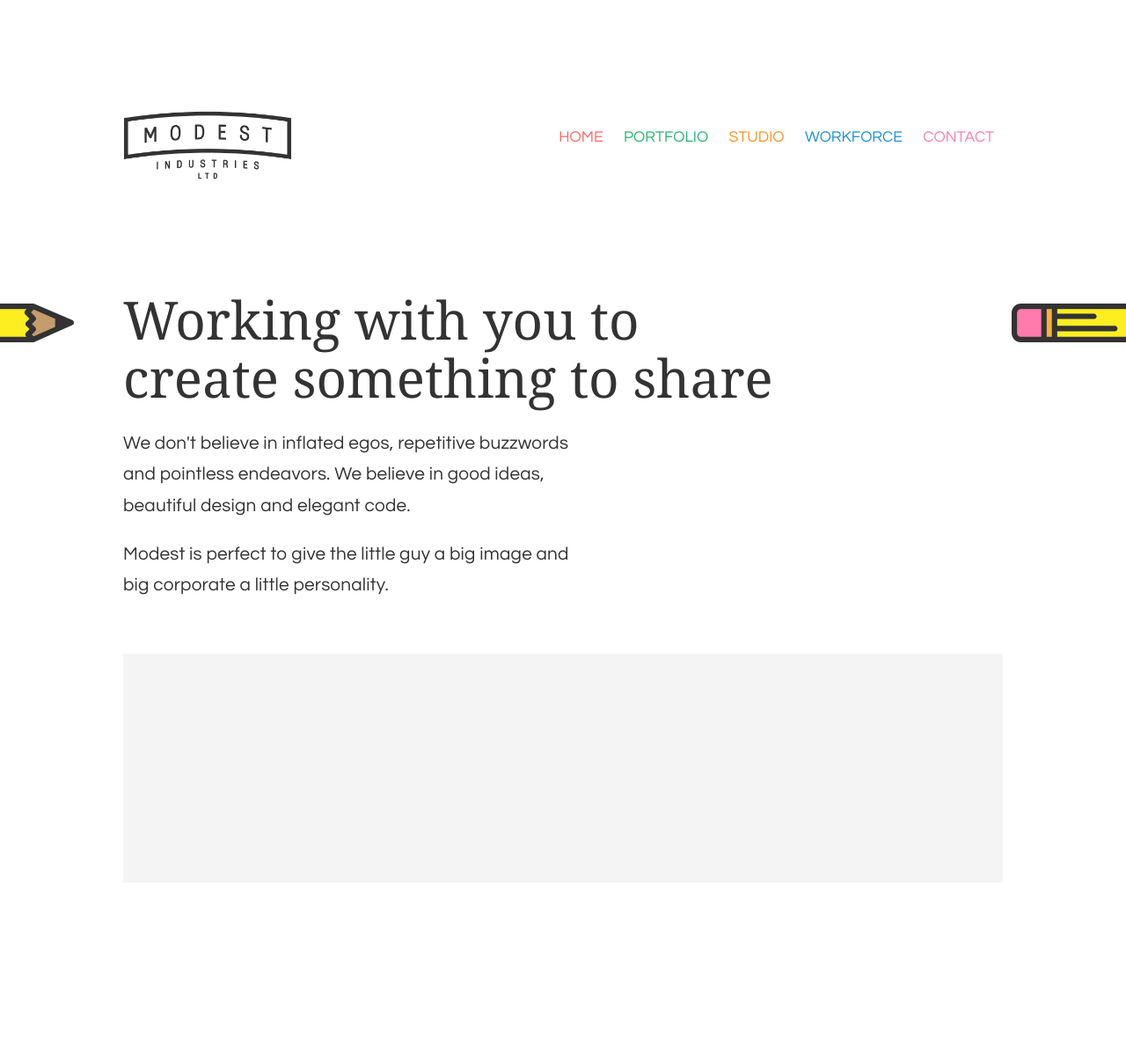
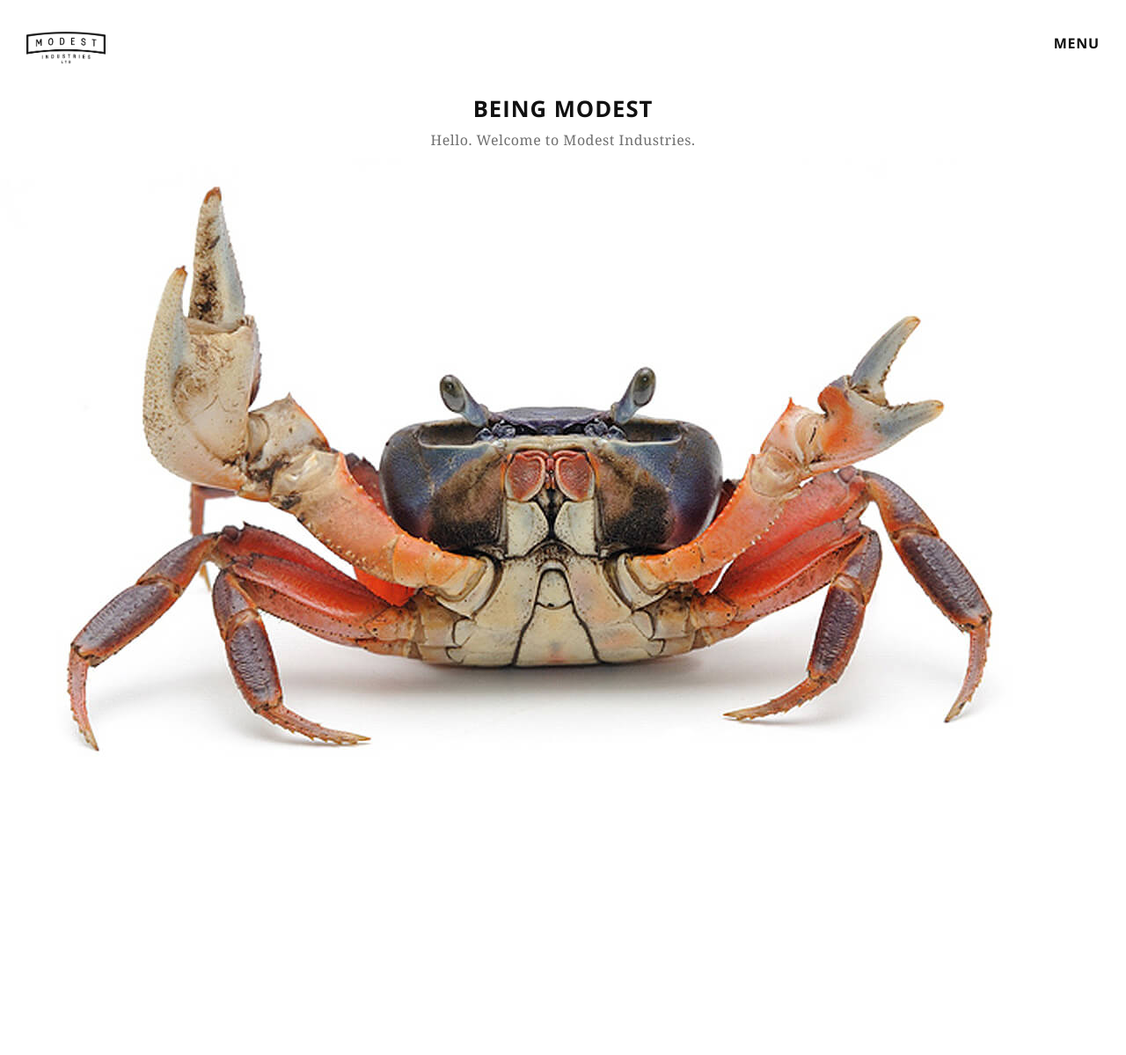
Before and after one commit to thisismodest/modestindustries.co, a PHP site: page / in a window 1280 px wide. Shown: the whole page at 88% size. Before the commit the page ends 676 px from the top, so only its background shows below. Run offline with PHP 8.4, Linux system fonts and the light colour scheme.

Commit message:
Started the January 2016 Modest Industries website build

```diff
--- a/index.html
+++ b/index.html
@@ -14,34 +14,37 @@
   <body>
     <div class="container">
       <div class="header">
-        <div class="logo banner"></div>
-        <div class="menu-btn" onclick="toggleMenu()">MENU</div>
-        <div id="menu">
-          <ul>
-            <li><a class="red" href="#">HOME</a></li>
-            <li><a class="green" href="#">PORTFOLIO</a></li>
-            <li><a class="orange" href="#">STUDIO</a></li>
-            <li><a class="blue" href="#">WORKFORCE</a></li>
-            <li><a class="pink" href="#">CONTACT</a></li>
-          </ul>
+        <div class="logo banner">
+          <a href="#">
+            <!-- <svg width="90" height="36">
+              <image xlink:href="img/modest-industries-banner-logo.svg" src="img/modest-industries-banner-logo.png" width="90" height="36" />
+            </svg> -->
+
+          <img src="img/modest-industries-banner-logo.png" alt="Modest Industries Logo"></a>
         </div>
+        <div class="menu-btn" onclick="toggleMenu()">MENU<img id="menu-close-x" src="img/x.png" alt="Close Menu"/></div>
       </div>
 
-      <div class="main">
+      <!-- Dropdown menu -->
+      <div id="menu-drop">
+        <ul>
+          <li><a href="#">HOME</a></li>
+          <li><a href="#">PORTFOLIO</a></li>
+          <li><a href="#">STUDIO</a></li>
+          <li><a href="#">WORKFORCE</a></li>
+          <li><a href="#">CONTACT</a></li>
+        </ul>
+      </div>
 
-        <div class="section">
-          <div class="pencil">
-            <img class="pencil-one" src="img/pencil.svg"/>
-            <img class="pencil-two" src="img/pencil.svg"/>
-          </div>
-          <h1 class="intro">Working with you to<br>create something to share</h1>
-          <p>
-            We don't believe in inflated egos, repetitive buzzwords and pointless endeavors. We believe in good ideas, beautiful design and elegant code.
-          </p>
-          <p>
-            Modest is perfect to give the little guy a big image and big corporate a little personality.
-          </p>
-        </div>
+    <!-- Main Content -->
+     <div class="main">
+
+      <h1 class="intro-title">Being Modest</h1>
+      <p class="intro-subtitle">
+        Hello. Welcome to Modest Industries.
+      </p>
+      <img src="img/placeholder-crab.jpg" class="intro-image">
+
 
         <div class="section">
           <div class="content-box">
@@ -62,15 +65,18 @@
     <script>
 
       var menuOpen = false;
-      var menu = document.getElementById('menu');
+      var menu_drop = document.getElementById('menu-drop');
+      var menu_x = document.getElementById('menu-close-x');
 
       function toggleMenu(){
         if (!menuOpen) {
-          menu.style.display="block";
+          menu_drop.style.display="block";
+          menu_x.style.display="block";
           menuOpen = true;
           console.log("Menu opened");
         } else {
-          menu.style.display="none";
+          menu_drop.style.display="none";
+          menu_x.style.display="none";
           console.log("Menu closed");
           menuOpen = false;
         }
--- a/stylesheet.css
+++ b/stylesheet.css
@@ -1,5 +1,4 @@
-@import url(https://fonts.googleapis.com/css?family=Questrial);
-@import url(https://fonts.googleapis.com/css?family=Raleway:400,700);
+@import url(https://fonts.googleapis.com/css?family=Open+Sans:400,700,600italic);
 
 /* ==============================
               RESETS
@@ -9,7 +8,7 @@ h1, h2, h3, h4, h5, h6, p, blockquote, pre,
 abbr, address, cite, code,
 del, dfn, em, img, ins, kbd, q, samp,
 small, strong, sub, sup, var,
-b, i,
+b, i, p,
 dl, dt, dd, ol, ul, li,
 fieldset, form, label, legend,
 table, caption, tbody, tfoot, thead, tr, th, td,
@@ -33,21 +32,22 @@ a {
     background: transparent;
 }
 
+a:hover, a:visted {
+  color: inherit;
+  text-decoration: none;
+}
 
+img {
+  max-width: 100%;
+}
 
 /* ==============================
               GENERAL
    ============================== */
 
 p {
-  padding:0;
-  margin:0;
-}
-
-img {
   max-width: 100%;
 }
-
 
 
 /* ==============================
@@ -62,9 +62,15 @@ img {
 
 .header{
   position: relative;
-  padding: 40px 24px 0px;
-  margin-bottom:30px;
-  min-height: 200px;
+  padding: 36px 30px;
+  overflow: hidden;
+
+  -webkit-touch-callout: none;
+  -webkit-user-select: none;
+  -khtml-user-select: none;
+  -moz-user-select: none;
+  -ms-user-select: none;
+  user-select: none;
 }
 
 .section{
@@ -73,40 +79,62 @@ img {
 }
 
 .logo{
-  margin: auto;
+  float: left;
 }
 
 .banner{
-  width: 200px;
-  height: 65px;
-  margin-top:30px;
-  margin-bottom: 40px;
+  width:90px;
+  height:37px;
+  /*
   background-image: url("img/modest-industries-banner-logo.png");
-  background-position: top center;
   background-repeat: no-repeat;
-  background-size: 80%;
+  background-size: 100%;
+  */
 }
 
 .menu-btn {
-  width: 64px;
-  margin: 13px auto 0;
+  position: relative;
+  float:right;
   text-align: center;
-  border-bottom:2px solid black;
   cursor: pointer;
+  margin-top:4px;
 }
 
-#menu {
+#menu-close-x{
+  position: absolute;
+  bottom:-15px;
+  left:50%;
+  margin-left:-10px;
+  width: 8px;
+  height:8px;
+  padding:6px;
+
   display:none;
 }
 
-#menu ul{
-  display: block;
-  margin: 20px 0 60px;
+#menu-drop {
+  margin-bottom:36px;
+  display:none;
 }
 
-#menu li{
+#menu-drop ul{
+  display: block;
+  margin: 20px 0;
+}
+
+#menu-drop li{
   display: block;
   margin: 10px 0;
+}
+
+p.intro-subtitle,
+h1.intro-title {
+  width: 90%;
+  margin:0 auto;
+}
+
+img.intro-image{
+  margin:10px auto;
 }
 
 .content-box{
@@ -123,40 +151,48 @@ img {
              TYPOGRAPHY
    ============================== */
 body{
-  font-family: 'Questrial', sans-serif;
+  font-family: 'Georgia', Georgia, Times, 'Times New Roman', serif;
   font-size: 16px;
-  /*-webkit-font-smoothing: antialiased;*/
+  letter-spacing: 1px;
+  line-height: 1.2;
+  -webkit-font-smoothing: antialiased;
 }
 
-h1, h2, h3, h4, h5, h6 {
-  font-family: 'Georgia', Georgia, Times, 'Times New Roman', serif;
+h1, h2, h3, h4, h5, h6,
+#menu, .menu-btn, #menu-drop li {
+  font-family:'Open Sans', sans-serif;
+  font-weight: 700;
+  text-transform: uppercase;
+  text-align: center;
 }
 
 h1 {
-  font-size: 24px;
-  line-height: 1.2;
-  font-weight: normal;
+  font-size: 1.6em;
   margin-bottom: 24px;
 }
 
-h1.intro {
+h1.intro-title {
+  margin-bottom: 8px;
 }
 
 p{
   font-size: 1em;
   line-height: 1.4;
-  letter-spacing: 0.2px;
-  margin-bottom: 20px;
-  max-width: 520px;
+  letter-spacing: 0.5px;
+}
+
+p.intro-subtitle{
+  text-align: center;
 }
 
 .menu-btn{
-  font-size: 1.4em
+  font-size: 1em;
+  letter-spacing: 0.8px;
 }
 
-#menu li {
+#menu-drop li {
   text-align: center;
-  font-size:1.2em;
+  font-size:1em;
 }
 
 a {
@@ -168,27 +204,27 @@ a {
 /* ==============================
                COLOUR
    ============================== */
-body,
-a:hover {
-  color: #333;
-}
-
-body,
-.content-box {
-  background-color: #f4f4f4;
+body{
+  color: #707070;
 }
 
 .container{
   background-color: #fff;
 }
 
-a{
-  color:#999;
+h1, h2, h3, h4, h5, h6,
+a,
+.menu-btn, #menu-drop li{
+  color: #111111;
 }
 
-a:hover {
-  border-bottom: 2px solid black;
+#menu-drop {
+  background-color: #FCFCFC;
+  border-top:1px solid #EEE;
+  border-bottom:1px solid #EEE;
 }
+
+
 
 .red{
   color: #ff6666;
@@ -225,17 +261,7 @@ a:hover {
 }
 
 @media screen and (min-width: 420px) {
-  h1.intro {
-    display: block;
-    font-size: 30px;
-    line-height: 1.1;
-    font-weight: normal;
-    margin-bottom: 24px;
-  }
 
-  .section {
-    padding: 0 40px 40px;
-  }
 }
 
 @media screen and (min-width: 620px) {
@@ -243,154 +269,15 @@ a:hover {
 }
 
 @media screen and (min-width: 720px) {
-  .header {
-    padding: 60px 100px 40px;
-  }
 
-  .logo {
-    width: 240px;
-    height:80px;
-  }
-  .menu-btn {
-    display: none;
-  }
-
-  #menu {
-    display: block;
-    text-align: center;
-  }
-
-  #menu ul li{
-    display: inline;
-    margin: 0 10px;
-    font-size: 0.9em;
-  }
-
-  #menu ul{
-    margin: 20px 0;
-  }
-
-  h1.intro {
-    display: block;
-    font-size: 45px;
-    line-height: 1.1;
-    font-weight: normal;
-    margin-bottom: 24px;
-  }
-
-  .section {
-    padding: 0 100px 40px;
-  }
-
-  .pencil {
-    display: block;
-  }
-
-  .pencil-one, .pencil-two{
-    position: absolute;
-    width: 300px;
-    height: 31px;
-    top:12px;
-  }
-
-  .pencil-one{
-    right: -180px;
-  }
-
-  .pencil-two{
-    left: -258px;
-  }
-
-  h1.intro {
-    display: block;
-    font-size: 50px;
-    line-height: 1.1;
-    font-weight: normal;
-    margin-bottom: 24px;
-  }
-
-  p{
-    font-size: 1.3em;
-    line-height: 1.7;
-    letter-spacing: 0.2px;
-    margin-bottom: 20px;
-    max-width: 520px;
-  }
 }
 
 @media screen and (min-width: 980px) {
-  h1.intro {
-    font-size: 60px;
-  }
-  .logo {
-    position: absolute;
-    top:125px;
-    left: 100px;
-    margin: 0;
-    padding: 0;
-    background-position: left center;
-    float: left;
-    width: 240px;
-    height:80px;
-  }
-  .menu-btn {
-    display: none;
-  }
 
-  #menu {
-    position: absolute;
-    top:127px;
-    right:100px;
-    display: block;
-    text-align: right;
-  }
-
-  #menu ul li{
-    margin: 0 10px;
-    font-size: 1.1em;
-  }
-
-  .pencil-one, .pencil-two{
-    position: absolute;
-    width: 430px;
-    height: 44px;
-    top:12px;
-  }
-
-  .pencil-one{
-    right: -300px;
-  }
-
-  .pencil-two{
-    left: -372px;
-  }
 }
 
 @media screen and (min-width: 1280px) {
-  .header{
-    padding: 60px 140px 40px;
-  }
-  .logo{
-    left:140px;
-  }
-  #menu{
-    right:140px;
-  }
-  .section {
-    padding: 0 140px 40px;
-  }
 
-  .pencil-one, .pencil-two{
-    top:15px;
-  }
-
-  .pencil-one{
-    right: -300px;
-  }
-
-  .pencil-two{
-    left: -346px;
-  }
 }
 
 @media screen and (min-width: 1920px) {
```
Also changed, not shown: img/bg.jpg (deleted), img/modest-industries-banner-logo.png, img/modest-industries-banner-logo.svg (added), img/placeholder-crab.jpg (added), img/x.png (added), img/x.svg (added).
